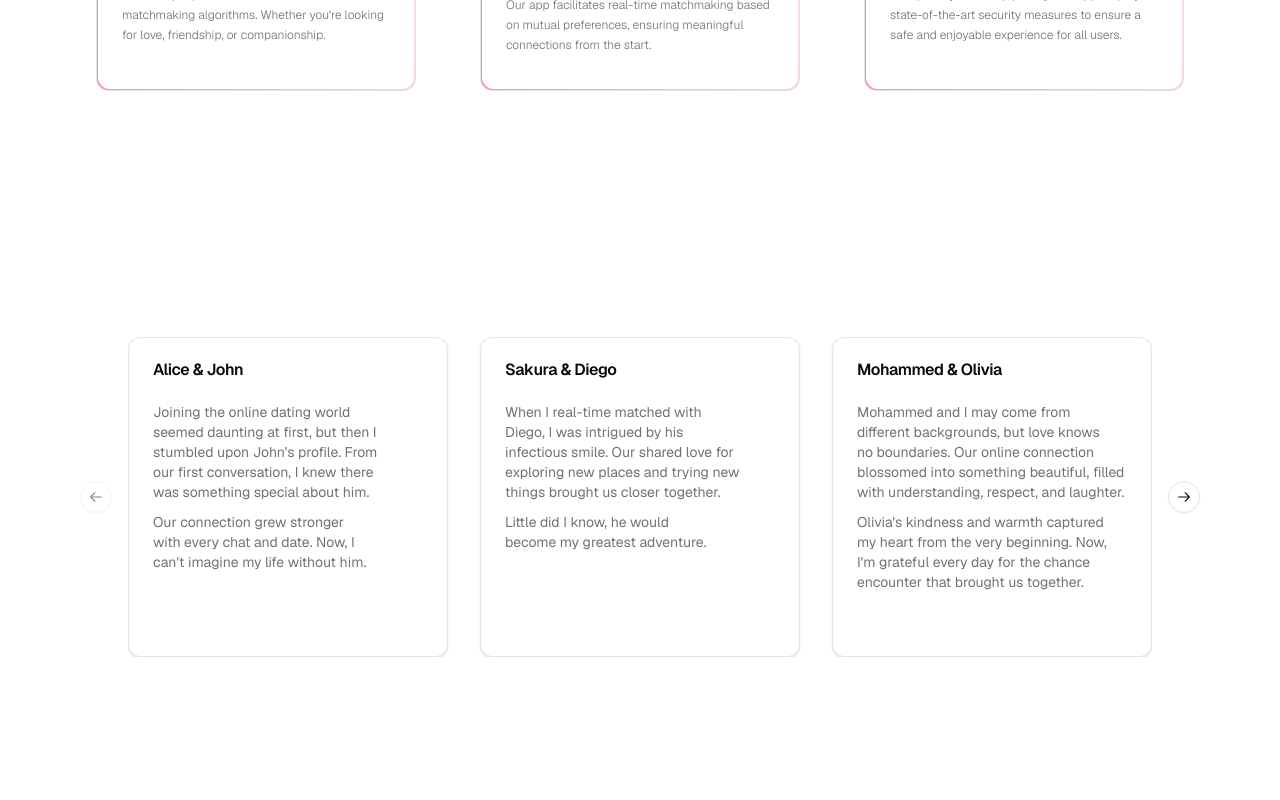
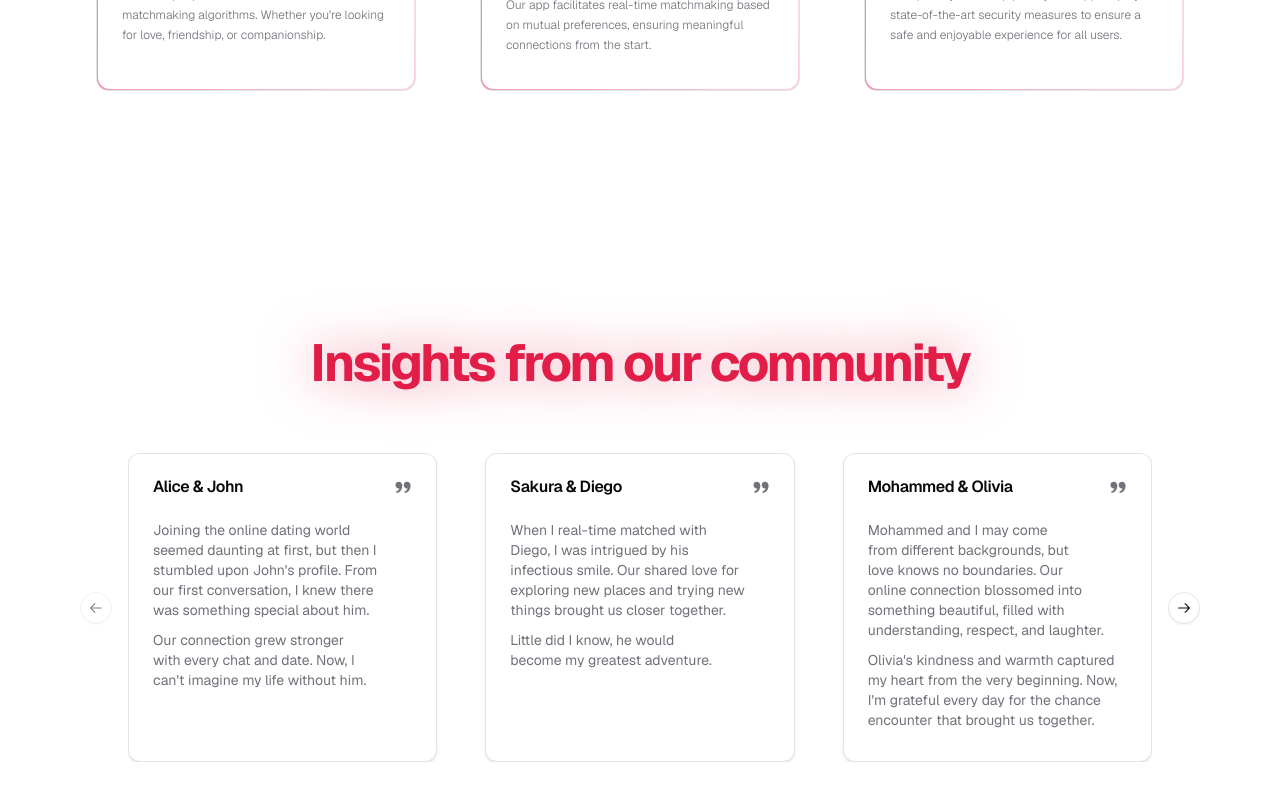
Before and after one commit to AgusjkDev/dream-duo, a Next.js app: page / in a window 1280 px wide. Shown: the part 1327-2127 px from the top of the page. Before the commit the page ends 2048 px from the top, so only its background shows below. Built offline with nearby package versions, Linux system fonts and the light colour scheme.

Commit message:
use landing section layout and fix carousel sizes

```diff
--- a/src/app/(marketing)/_components/testimonials.tsx
+++ b/src/app/(marketing)/_components/testimonials.tsx
@@ -6,6 +6,7 @@ import {
     CarouselPrevious,
 } from "@/components/ui/carousel";
 import { Card, CardContent, CardHeader, CardTitle } from "@/components/ui/card";
+import SectionLayout from "./section-layout";
 
 const TESTIMONIALS = [
     {
@@ -68,19 +69,28 @@ const TESTIMONIALS = [
 
 export default function Testimonials() {
     return (
-        <section className="flex justify-center bg-background py-16">
-            <Carousel
-                opts={{ align: "center" }}
-                className="w-2/3 max-w-xs md:w-10/12 lg:max-w-screen-lg md:max-w-screen-md"
-            >
+        <SectionLayout title="Insights from our community">
+            <Carousel className="w-[72.5%] max-w-xs lg:w-[87.5%] lg:max-w-screen-lg">
                 <CarouselPrevious />
 
-                <CarouselContent className="xl:-ml-8">
+                <CarouselContent className="lg:-ml-8 xl:-ml-12">
                     {TESTIMONIALS.map(({ key, title, description }) => (
-                        <CarouselItem key={key} className="lg:basis-1/3 md:basis-1/2 xl:pl-8">
+                        <CarouselItem key={key} className="lg:basis-1/3 lg:pl-8 xl:pl-12">
                             <Card className="aspect-square h-full w-full">
-                                <CardHeader>
-                                    <CardTitle>{title}</CardTitle>
+                                <CardHeader className="relative">
+                                    <CardTitle className="flex items-center justify-between">
+                                        <span>{title}</span>
+
+                                        <svg
+                                            xmlns="http://www.w3.org/2000/svg"
+                                            width="18"
+                                            height="18"
+                                            viewBox="0 0 24 24"
+                                            className="fill-muted-foreground"
+                                        >
+                                            <path d="m21.95 8.721-.025-.168-.026.006A4.5 4.5 0 1 0 17.5 14c.223 0 .437-.034.65-.065-.069.232-.14.468-.254.68-.114.308-.292.575-.469.844-.148.291-.409.488-.601.737-.201.242-.475.403-.692.604-.213.21-.492.315-.714.463-.232.133-.434.28-.65.35l-.539.222-.474.197.484 1.939.597-.144c.191-.048.424-.104.689-.171.271-.05.56-.187.882-.312.317-.143.686-.238 1.028-.467.344-.218.741-.4 1.091-.692.339-.301.748-.562 1.05-.944.33-.358.656-.734.909-1.162.293-.408.492-.856.702-1.299.19-.443.343-.896.468-1.336.237-.882.343-1.72.384-2.437.034-.718.014-1.315-.028-1.747a7.028 7.028 0 0 0-.063-.539zm-11 0-.025-.168-.026.006A4.5 4.5 0 1 0 6.5 14c.223 0 .437-.034.65-.065-.069.232-.14.468-.254.68-.114.308-.292.575-.469.844-.148.291-.409.488-.601.737-.201.242-.475.403-.692.604-.213.21-.492.315-.714.463-.232.133-.434.28-.65.35l-.539.222c-.301.123-.473.195-.473.195l.484 1.939.597-.144c.191-.048.424-.104.689-.171.271-.05.56-.187.882-.312.317-.143.686-.238 1.028-.467.344-.218.741-.4 1.091-.692.339-.301.748-.562 1.05-.944.33-.358.656-.734.909-1.162.293-.408.492-.856.702-1.299.19-.443.343-.896.468-1.336.237-.882.343-1.72.384-2.437.034-.718.014-1.315-.028-1.747a7.571 7.571 0 0 0-.064-.537z" />
+                                        </svg>
+                                    </CardTitle>
                                 </CardHeader>
 
                                 <CardContent className="flex flex-col gap-y-2.5">
@@ -103,6 +113,6 @@ export default function Testimonials() {
 
                 <CarouselNext />
             </Carousel>
-        </section>
+        </SectionLayout>
     );
 }
```
